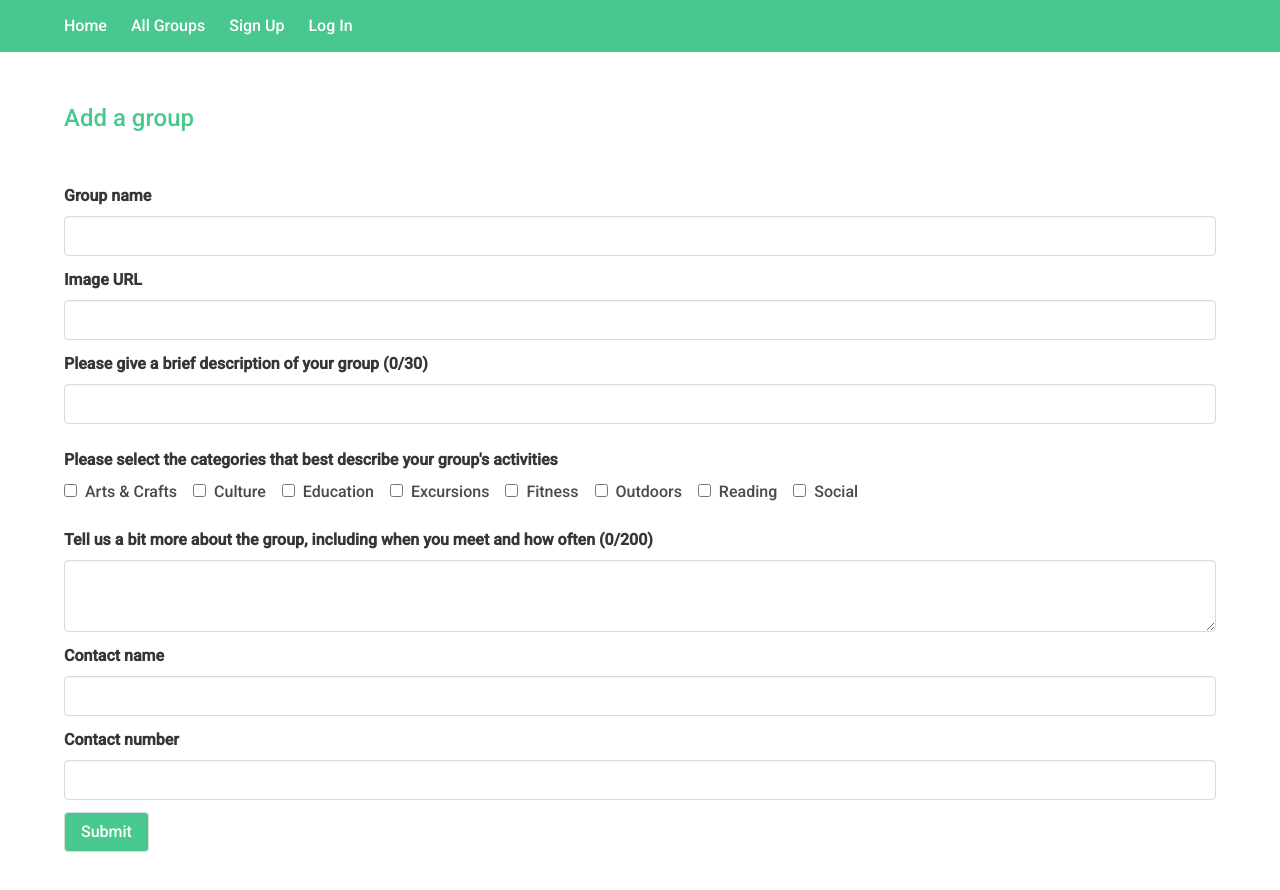
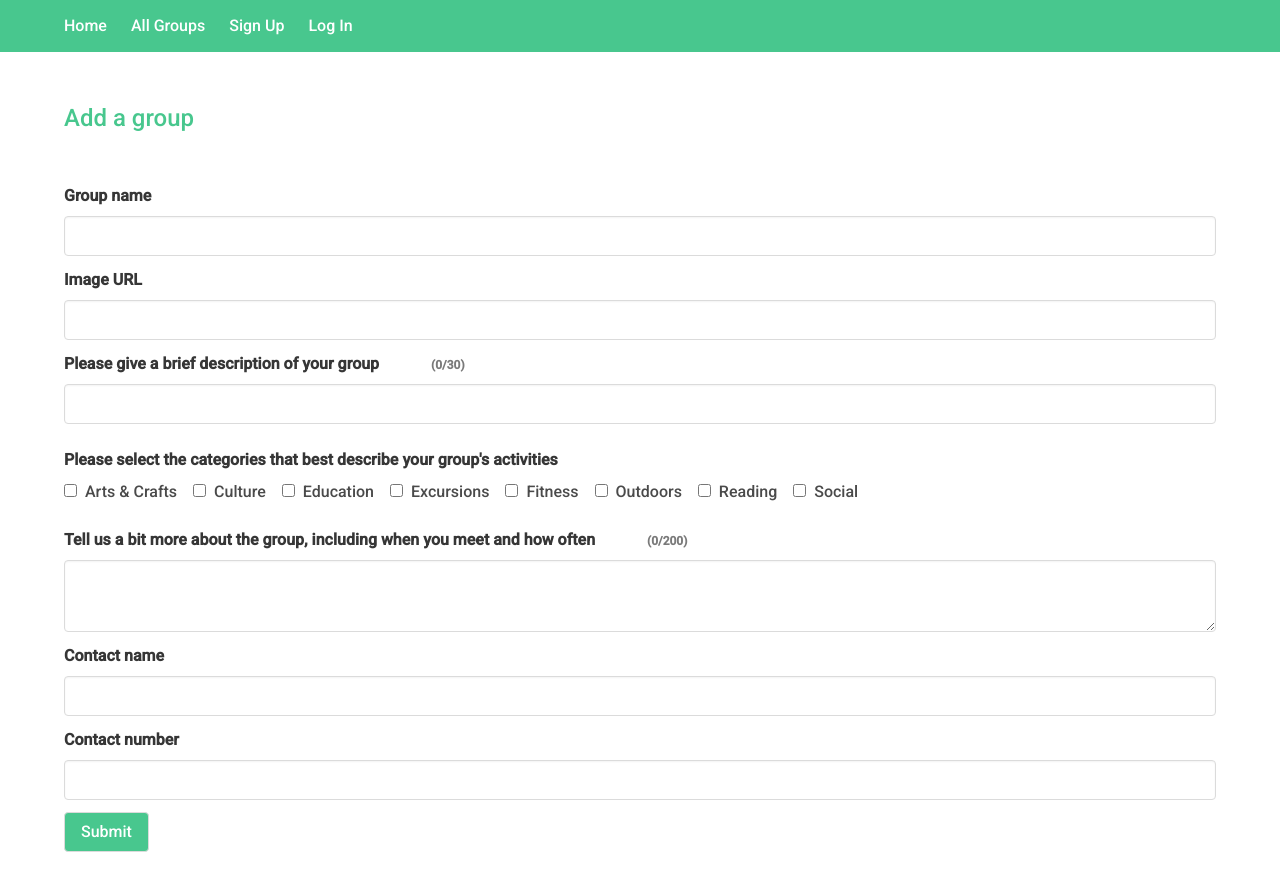
Before and after one commit to CatherineBrett/project-4-frontend, a React (Vite) app: page /add-group in a window 1280 px wide. Shown: the top 890 px of the page. Built offline with nearby package versions, Linux system fonts and the light colour scheme; no server answers.

Commit message:
Adds character count to Edit Group's description fields. Updates styling of Add Group char counts to match

```diff
--- a/src/components/AddGroup.tsx
+++ b/src/components/AddGroup.tsx
@@ -112,7 +112,7 @@ function AddGroup() {
           </div>
           <div className="field">
             <label htmlFor="brief_desc" className="label">
-              {`Please give a brief description of your group (${briefDescCharCount}/30)`}
+              Please give a brief description of your group <span className="has-text-grey is-size-7 ml-6">{`(${briefDescCharCount}/30)`}</span>
             </label>
             <div className="control">
               <input
@@ -209,8 +209,8 @@ function AddGroup() {
           </div>
           <div className="field">
             <label htmlFor="full_desc" className="label">
-              {`Tell us a bit more about the group, including when you meet and
-              how often (${fullDescCharCount}/200)`}
+              Tell us a bit more about the group, including when you meet and
+              how often <span className="has-text-grey is-size-7 ml-6">{`(${fullDescCharCount}/200)`}</span>
             </label>
             <div className="control">
               <textarea
--- a/src/components/EditGroup.tsx
+++ b/src/components/EditGroup.tsx
@@ -30,12 +30,21 @@ function EditGroup() {
 
   const [errorData, setErrorData] = useState("");
 
+  const [briefDescCharCount, setBriefDescCharCount] = useState(0);
+  const [fullDescCharCount, setFullDescCharCount] = useState(0);
+
   function handleChange(e: any) {
     const fieldName = e.target.name;
     const newFormData = structuredClone(formData);
     newFormData[fieldName as keyof typeof formData] = e.target.value;
     setFormData(newFormData);
     setErrorData("");
+    if (e.target.id === "brief_desc") {
+      setBriefDescCharCount(e.target.value.length);
+    }
+    if (e.target.id === "full_desc") {
+      setFullDescCharCount(e.target.value.length);
+    }
   }
 
   function handleCheckboxChange(e: any) {
@@ -82,6 +91,8 @@ function EditGroup() {
           }),
         };
         setFormData(groupToEdit);
+        setBriefDescCharCount(groupToEdit.brief_desc.length);
+        setFullDescCharCount(groupToEdit.full_desc.length);
       } catch (e: any) {
         setErrorData(e.response.data.message);
       }
@@ -128,7 +139,7 @@ function EditGroup() {
           </div>
           <div className="field">
             <label htmlFor="brief_desc" className="label">
-              Please give a brief description of your group
+              Please give a brief description of your group <span className="has-text-grey is-size-7 ml-6">{`(${briefDescCharCount}/30)`}</span>
             </label>
             <div className="control">
               <input
@@ -233,7 +244,7 @@ function EditGroup() {
           <div className="field">
             <label htmlFor="full_desc" className="label">
               Tell us a bit more about the group, including when you meet and
-              how often
+              how often <span className="has-text-grey is-size-7 ml-6">{`(${fullDescCharCount}/200)`}</span>
             </label>
             <div className="control">
               <textarea
```
